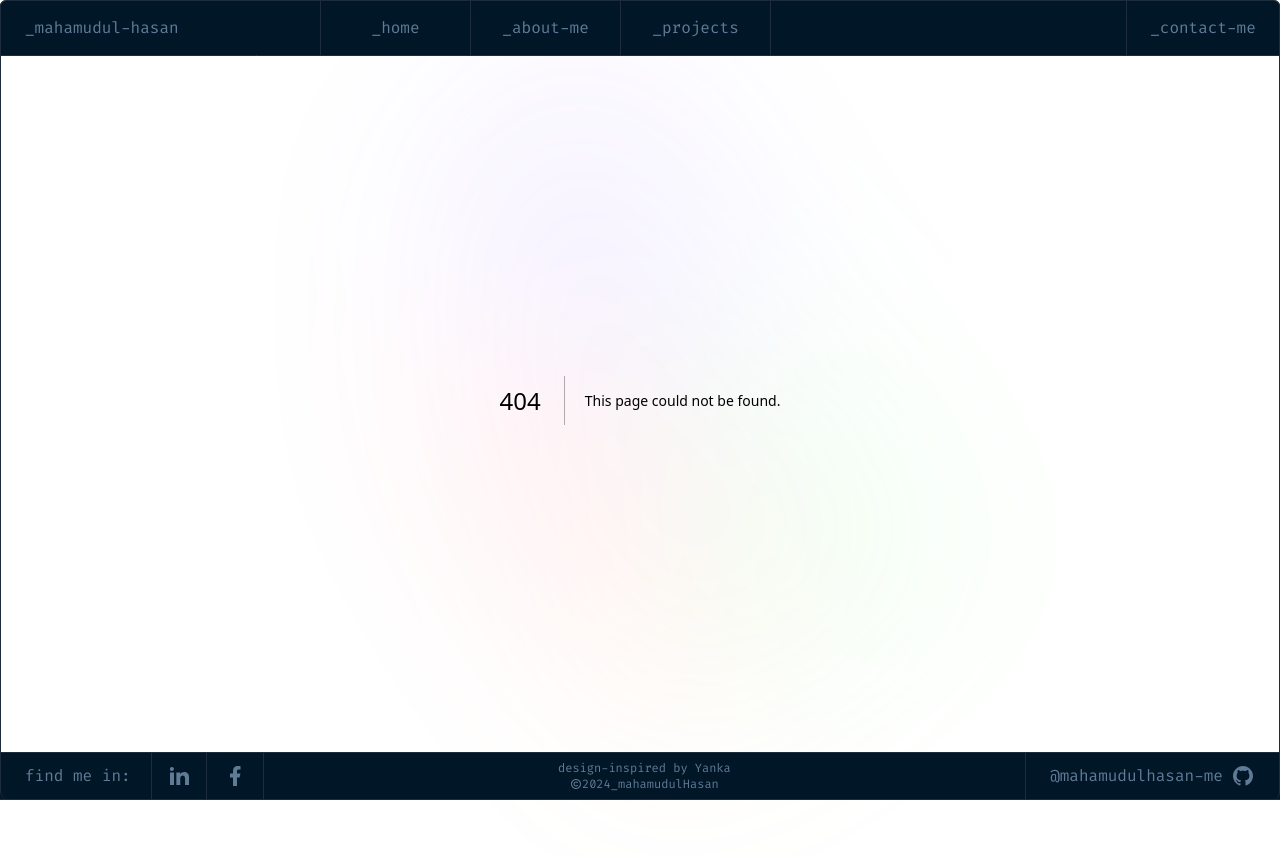
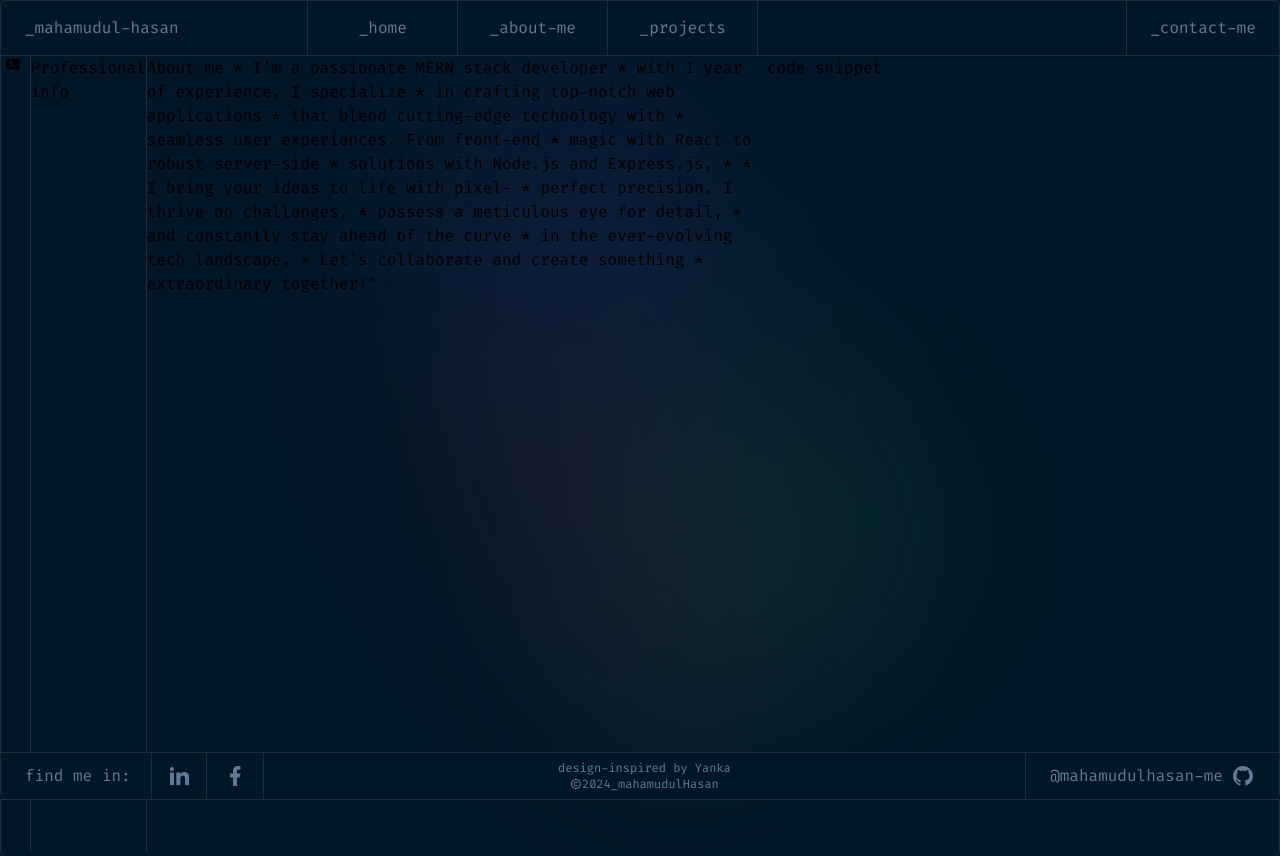
Before and after one commit to mahamudulhasan-me/mahamudul-hasan, a Next.js app: page /about/professional-info in a window 1280 px wide. Before the commit this address had no page. Before the commit the page ends 800 px from the top, so only its background shows below. Built offline with nearby package versions, Linux system fonts and the light colour scheme.

Commit message:
add about and project route

```diff
--- /dev/null
+++ b/src/app/about/layout.jsx
@@ -0,0 +1,19 @@
+import Link from "next/link";
+import { HiTerminal } from "react-icons/hi";
+const AboutLayout = ({ children }) => {
+  return (
+    <section className="mt-12 pt-1 flex justify-between items-start h-screen">
+      <aside className="w-3/5  h-full flex items-start ">
+        <nav className="w-1/4  h-full border-r border-p4">
+          <Link href="/about">
+            <HiTerminal />
+          </Link>
+        </nav>
+        {children}
+      </aside>
+      <aside className="w-2/5">code snippet</aside>
+    </section>
+  );
+};
+
+export default AboutLayout;
--- /dev/null
+++ b/src/app/about/page.jsx
@@ -0,0 +1,13 @@
+const AboutPage = () => {
+  return (
+    <div className="text-red-500">
+      this is about page Lorem ipsum, dolor sit amet consectetur adipisicing
+      elit. Quasi assumenda quod voluptatem nulla debitis dicta quo ab officiis
+      voluptatum tempore. jhhhh this is about page Lorem ipsum, dolor sit amet
+      consectetur adipisicing elit. Quasi assumenda quod voluptatem nulla
+      debitis dicta quo ab officiis voluptatum tempore. jhhhh
+    </div>
+  );
+};
+
+export default AboutPage;
--- /dev/null
+++ b/src/app/about/professional-info/layout.jsx
@@ -0,0 +1,12 @@
+const ProfessionalInfoLayout = ({ children }) => {
+  return (
+    <section className="flex h-full">
+      <nav className="w-2/4  h-full border-r border-p4">
+        <p>Professional info</p>
+      </nav>
+      <aside>{children}</aside>
+    </section>
+  );
+};
+
+export default ProfessionalInfoLayout;
--- /dev/null
+++ b/src/app/about/professional-info/page.jsx
@@ -0,0 +1,17 @@
+const ProfessionalInfoPage = () => {
+  return (
+    <div>
+      About me * I'm a passionate MERN stack developer * with 1 year of
+      experience. I specialize * in crafting top-notch web applications * that
+      blend cutting-edge technology with * seamless user experiences. From
+      front-end * magic with React to robust server-side * solutions with
+      Node.js and Express.js, * * I bring your ideas to life with pixel- *
+      perfect precision. I thrive on challenges, * possess a meticulous eye for
+      detail, * and constantly stay ahead of the curve * in the ever-evolving
+      tech landscape. * Let's collaborate and create something * extraordinary
+      together!"
+    </div>
+  );
+};
+
+export default ProfessionalInfoPage;
--- a/src/app/globals.css
+++ b/src/app/globals.css
@@ -76,6 +76,7 @@ body {
 .content-container {
   overflow-y: scroll;
   scrollbar-width: thin;
+  /* padding: 1px; */
   scrollbar-color: transparent transparent;
 }
 
--- a/src/app/layout.js
+++ b/src/app/layout.js
@@ -14,7 +14,7 @@ export default function RootLayout({ children }) {
   return (
     <html lang="en">
       <body className={firaCode.className}>
-        <div className=" min-h-screen content-container rounded-md z-auto  container mx-auto border-x border-p4">
+        <div className=" min-h-screen p-1 content-container rounded-md z-auto  container mx-auto border-x border-p4">
           <div className="-z-30  animate-content animate-rotate"></div>
 
           {/* <div className="min-h-screen w-full border-x border-p4"> */}
--- /dev/null
+++ b/src/app/projects/page.jsx
@@ -0,0 +1,5 @@
+const ProjectsPage = () => {
+  return <div>this is project page</div>;
+};
+
+export default ProjectsPage;
--- a/src/components/Header/Header.jsx
+++ b/src/components/Header/Header.jsx
@@ -10,12 +10,12 @@ const Header = () => {
     <>
       <div className="fixed inset-0 container mx-auto border rounded-t-md text-s1  h-14 bg-p2  flex justify-between items-center  border-p4">
         {/* responsive menu  */}
-        <div className="lg:w-[25%] z-50 w-full lg:pl-6 lg:px-0 px-10 flex justify-between items-center ">
+        <div className="lg:w-[24%] z-50 w-full lg:pl-6 lg:px-0 px-10 flex justify-between items-center ">
           <span>_mahamudul-hasan</span>
         </div>
 
         {/* large device menu  */}
-        <nav className="w-[calc(100vw-25%)] mx-auto border-l border-p4 h-full hidden lg:flex justify-between items-center">
+        <nav className="w-[calc(100vw-24%)] mx-auto border-l border-p4 h-full hidden lg:flex justify-between items-center">
           <ul className="menu_nav-items">
             {navItems.map((item) => (
               <li key={item.name}>
```
